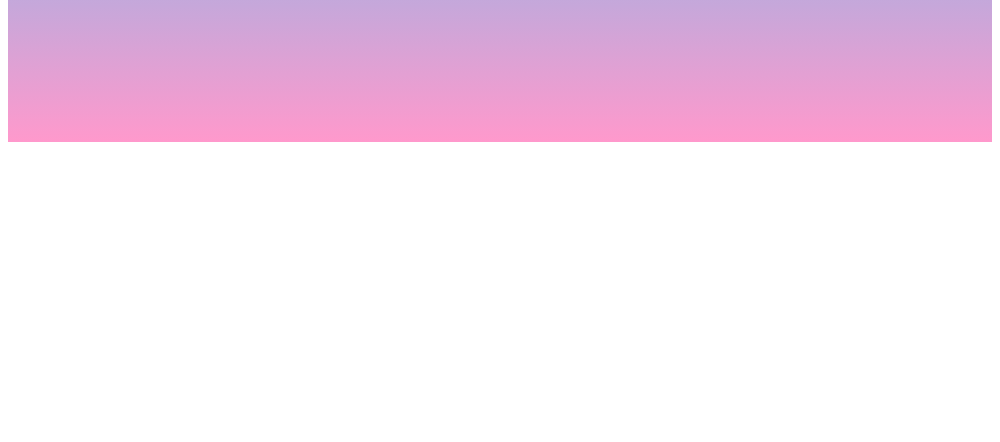
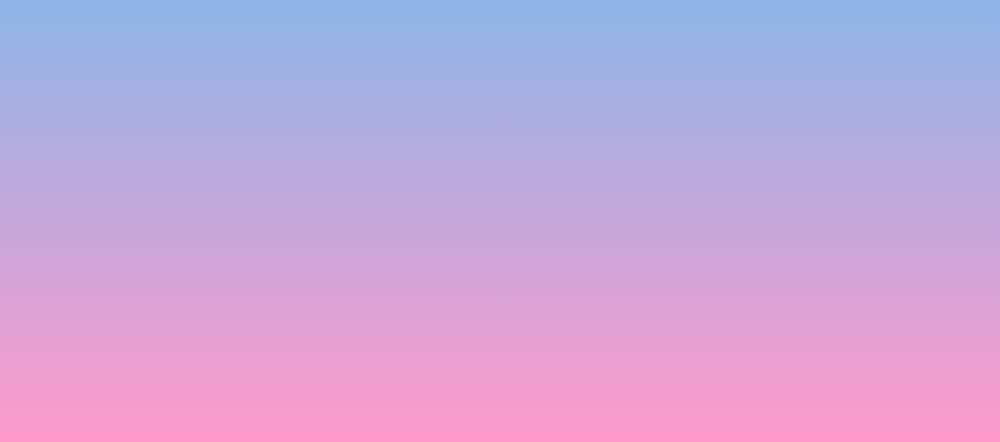
Before and after one commit to jweatherspoon/switches-js, an Electron app: page SwitchSelect.html in a window 1000 px wide. Shown: the part 358-800 px from the top of the page. Drawn offline with Linux system fonts and the light colour scheme.

Commit message:
css updates

```diff
--- a/Styles.css
+++ b/Styles.css
@@ -1,6 +1,12 @@
+html, body {
+    height: 100%;
+    margin: 0;
+}
+
 .switchback {
     text-align: center;
     background: linear-gradient(to bottom, #33ccff 0%, #ff99cc 100%);
+    height: 100%;
 }
 
 .outerdiv {
```
